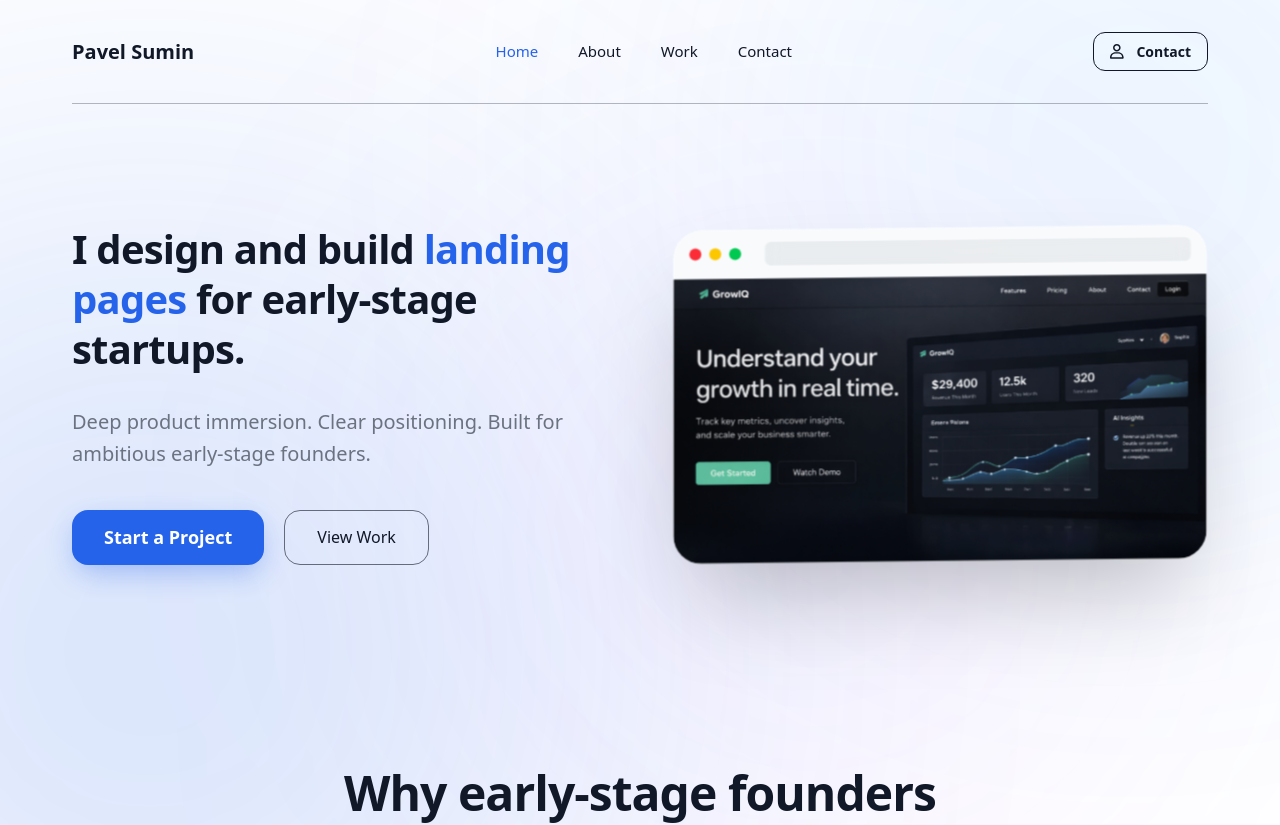
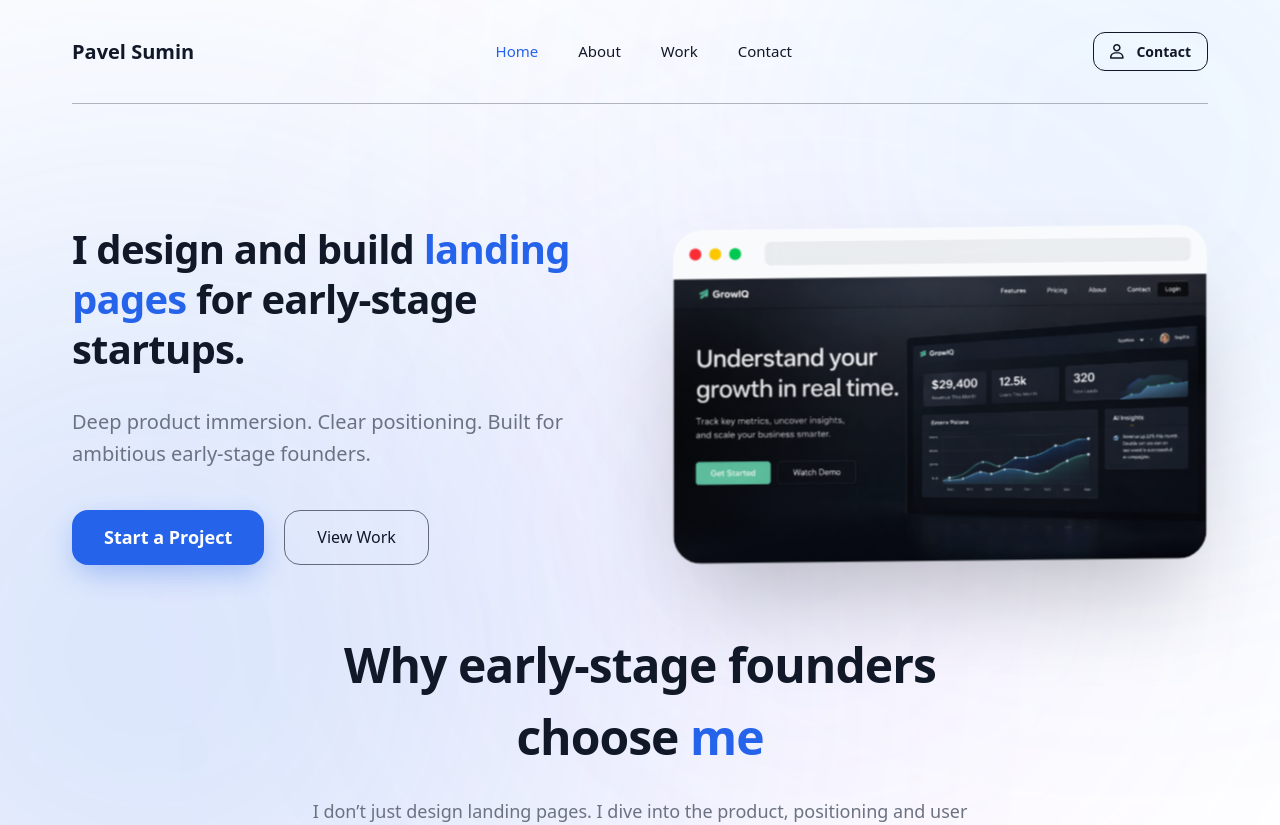
Before and after one commit to pavsumin/pavelsumin, a Next.js app: page / in a window 1280 px wide. Shown: the top 825 px of the page. Built offline with nearby package versions, Linux system fonts and the light colour scheme.

Commit message:
py deleted from all sections. continued

```diff
--- a/components/HeroSection.tsx
+++ b/components/HeroSection.tsx
@@ -5,7 +5,7 @@ import FloatingWindow from '@/components/FloatingWindow'
 export default function HeroSection() {
 	return (
 		<section id='intro' className='h-[auto]'>
-			<div className='grid md:grid-cols-2 gap-16 pt-20 pb-32 mt-10 items-center'>
+			<div className='grid md:grid-cols-2 gap-16 pt-20 mt-10 items-center'>
 				<div>
 					<h1 className='text-[64px] md:text-[40px] leading-[1.25] tracking-[-0.02em] font-semibold text-primary'>
 						I design and build{' '}
```
